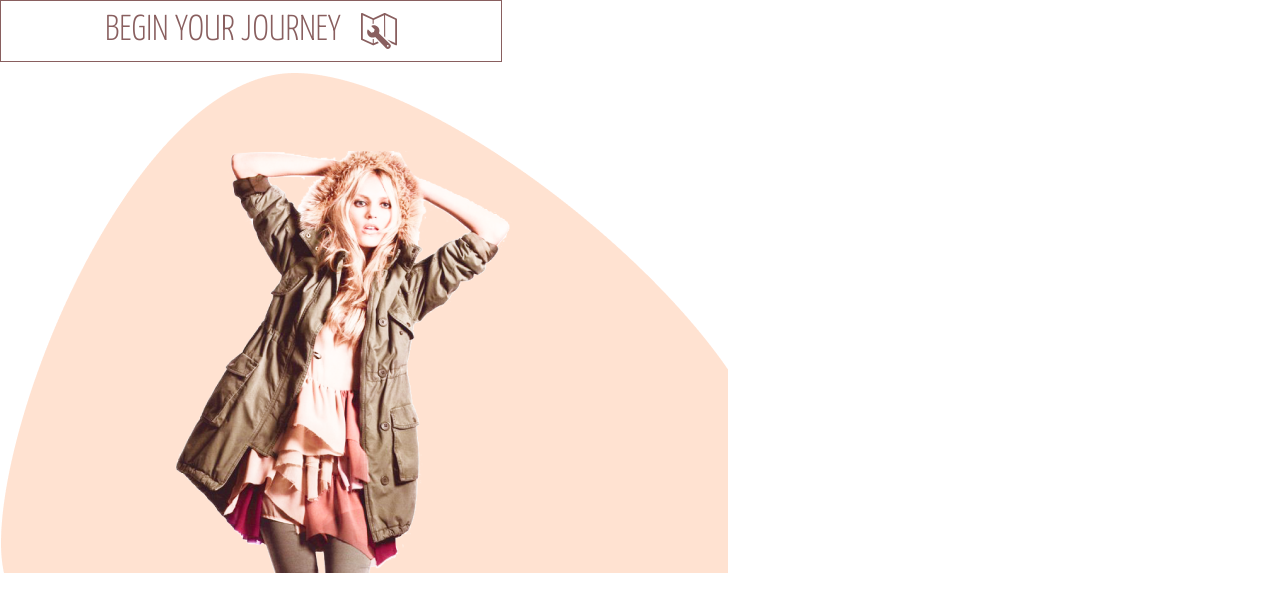
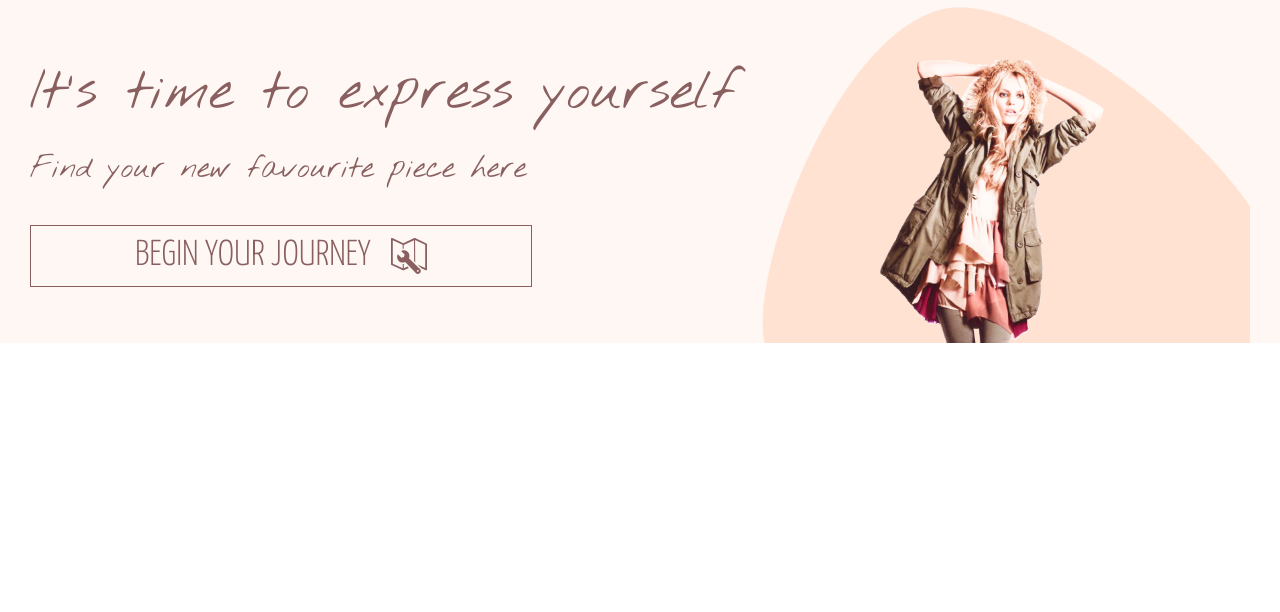
Before and after one commit to MihaiDragutescu/da-ssh-frontend, a React (Create React App) app: page / in a window 1280 px wide. Shown: the top 612 px of the page. Built offline with nearby package versions, Linux system fonts and the light colour scheme.

Commit message:
Updated home banner component

```diff
--- a/src/App.scss
+++ b/src/App.scss
@@ -1,4 +1,4 @@
-.ssh-container {
-  max-width: 1500px;
-  margin: 0 auto;
-}
+// .ssh-container {
+//   max-width: 1500px;
+//   margin: 0 auto;
+// }
--- a/src/App.tsx
+++ b/src/App.tsx
@@ -3,9 +3,7 @@ import './App.scss'
 
 const App = () => {
   return (
-    <div className="ssh-container">
       <HomeBanner />
-    </div>
   );
 }
 
--- a/src/components/ui/Button.scss
+++ b/src/components/ui/Button.scss
@@ -1,12 +1,16 @@
-@use "@Styles/variables" as variables;
+@use "@Styles/variables" as *;
+@import "@Styles/mixins";
 
 .ssh-button {
-  display: flex;
-  border: 1px solid variables.$color-brown;
+  border: 1px solid $color-brown;
   padding: 12px 28px;
-  color: variables.$color-brown;
+  color: $color-brown;
   font-size: 36px;
   line-height: 1;
   text-transform: uppercase;
-  font-family: variables.$font-primary;
+  font-family: $font-primary;
+
+  @include for-size(phone) {
+    font-size: 28px;
+  }
 }
--- a/src/index.scss
+++ b/src/index.scss
@@ -1,9 +1,52 @@
-@use "@Styles/variables" as variables;
+@use "@Styles/variables" as *;
+@import "@Styles/mixins";
 @tailwind base;
 @tailwind components;
 @tailwind utilities;
 
 body {
-  font-family: variables.$font-primary;
+  font-family: $font-primary;
   box-sizing: border-box;
 }
+
+h1, h2, h3, h4, h5, h6 {
+  font-family: $font-secondary;
+  line-height: 1.33;
+  color: $color-brown;
+  text-align: center;
+}
+
+h1 {
+  font-size: 56px;
+
+  @include for-size(phone) {
+    font-size: 45px;
+  }
+}
+
+h2 {
+  font-size: 40px;
+
+  @include for-size(phone) {
+    font-size: 32px;
+  }
+}
+
+h3 {
+  font-size: 30px;
+
+  @include for-size(phone) {
+    font-size: 24px;
+  }
+}
+
+.ssh-container {
+  max-width: 1500px;
+  margin: 0 auto;
+  padding: 0 30px;
+}
+
+.ssh-row {
+  display: flex;
+  flex-wrap: wrap;
+}
--- a/src/pages/Home/HomeBanner.scss
+++ b/src/pages/Home/HomeBanner.scss
@@ -1,10 +1,66 @@
-@use "@Styles/variables" as variables;
+@use "@Styles/variables" as *;
+@import "@Styles/mixins";
 
 .home-banner {
+  display: flex;
+  background-color: $primary-color;
+
+  &__container {
+    padding-top: 25px;
+  }
+
+  &__title {
+    margin-bottom: 20px;
+  }
+
+  &__subtitle {
+    margin-bottom: 35px;
+  }
+
   &__button {
     padding: 12px 104px;
-    svg {
-      margin-left: 20px;
+
+    @include for-size(phone) {
+      padding: 12px;
+      width: 100%;
+    }
+
+    &-content {
+      display: flex;
+      align-items: center;
+      justify-content: center;
+
+      svg {
+        margin-left: 20px;
+      }
+    }
+  }
+
+  &__col {
+    &--left {
+      display: flex;
+      flex-direction: column;
+      justify-content: center;
+      align-items: flex-start;
+      width: 60%;
+
+      @include for-size(tablet-landscape) {
+        width: 100%;
+        align-items: center;
+        padding: 80px 0;
+      }
+
+      @include for-size(tablet-landscape) {
+        padding: 64px 0;
+      }
+    }
+
+    &--right {
+      width: 40%;
+
+      @include for-size(tablet-landscape) {
+        display: none;
+      }
     }
   }
 }
--- a/src/pages/Home/HomeBanner.tsx
+++ b/src/pages/Home/HomeBanner.tsx
@@ -11,11 +11,23 @@ const HomeBanner = () => {
 
   return (
     <div className='home-banner'>
-    <Button className='home-banner__button' onClick = {handleClick}>
-      BEGIN YOUR JOURNEY
-      <ButtonIcon/>
-    </Button>
-    <img src = {image} alt = ""/>
+      <div className='home-banner__container ssh-container'>
+        <div className='home-banner__row ssh-row'>
+          <div className='home-banner__col home-banner__col--left'>
+            <h1 className='home-banner__title'>It’s time to express yourself</h1>
+            <h3 className='home-banner__subtitle'>Find your new favourite piece here</h3>
+            <Button className='home-banner__button' onClick = {handleClick}>
+              <div className='home-banner__button-content'>
+                <span>BEGIN YOUR JOURNEY</span>
+                <ButtonIcon/>
+              </div>
+            </Button>
+          </div>
+          <div className='home-banner__col home-banner__col--right'>
+            <img src = {image} alt = ""/>
+          </div>
+        </div>
+      </div>
     </div>
   );
 }
--- a/src/styles/_mixins.scss
+++ b/src/styles/_mixins.scss
@@ -0,0 +1,9 @@
+@mixin for-size($size) {
+  @if $size == phone {
+    @media (max-width: 600px) { @content; }
+  } @else if $size == tablet-portrait {
+    @media (max-width: 991px) { @content; }
+  } @else if $size == tablet-landscape {
+    @media (max-width: 1250px) { @content; }
+  }
+}
```
